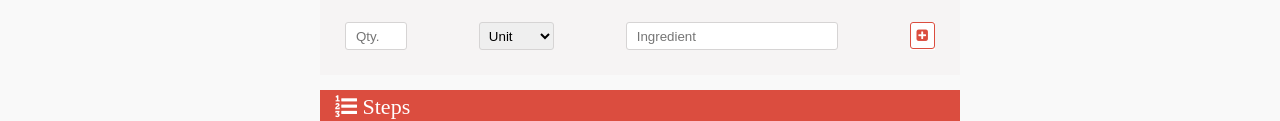
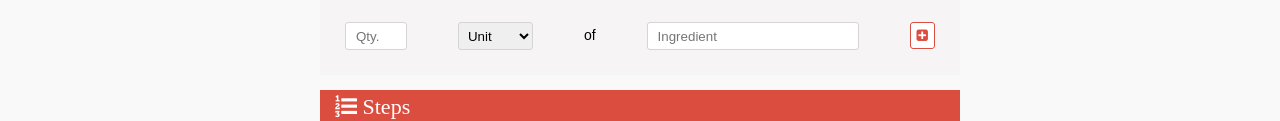
Before and after one commit to andreeadumitru96/cook-book-html-css, a plain HTML site: page index.html in a window 1280 px wide. Shown: the part 640-761 px from the top of the page. Drawn offline with Linux system fonts and the light colour scheme.

Commit message:
'of' from 'Ingredients' section added

```diff
--- a/index.html
+++ b/index.html
@@ -124,6 +124,11 @@
                             <option> l </option>
                             <option> tea spoon(s) </option>
                         </select>
+
+                    </div>
+
+                    <div class="ingredients-form-of">
+                        <p> of </p>
                     </div>
 
                     <div class="ingredients-form-ingredient-type">
--- a/style.css
+++ b/style.css
@@ -223,6 +223,10 @@ body {
     color: #db4d3f;
 }
 
+.main__ingredients .ingredients-form-of {
+    padding-top: 6px;
+}
+
 .main__steps .steps-list ol{
     padding-left: 40px;
     list-style-type: decimal;
```
